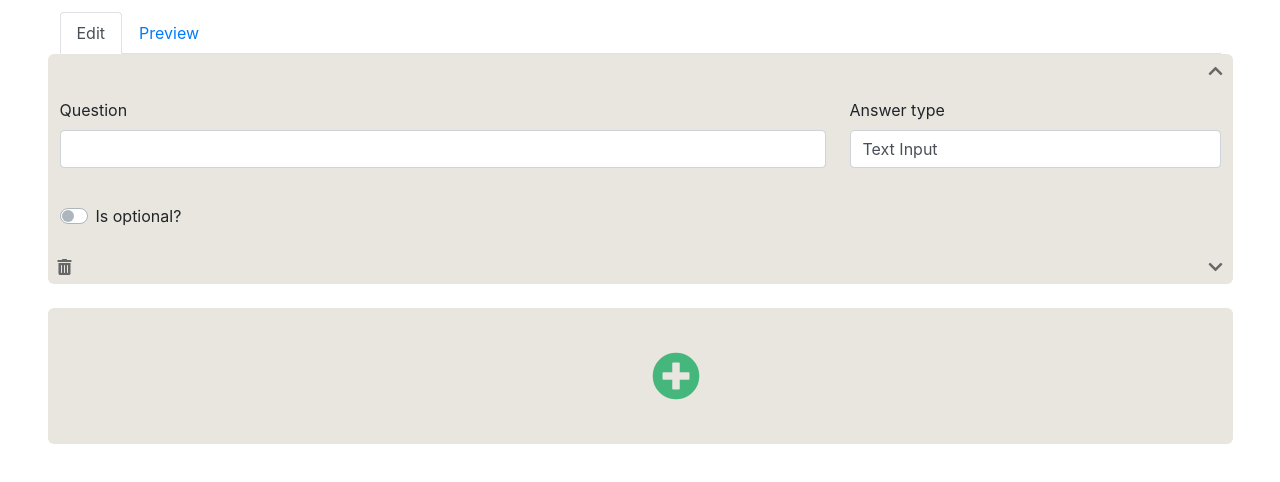
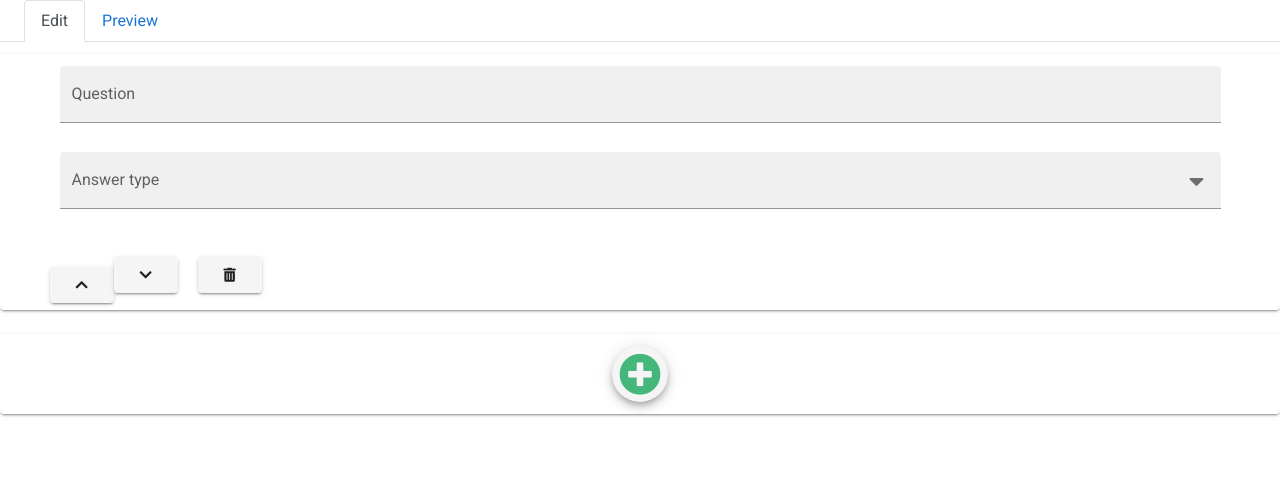
Before and after one commit to 777PolarFox777/survue, a Vue app: page / in a window 1280 px wide. Shown: the top 482 px of the page. Built offline with nearby package versions, Linux system fonts and the light colour scheme.

Commit message:
Use Vuetify grid system

```diff
--- a/src/App.vue
+++ b/src/App.vue
@@ -1,5 +1,6 @@
 <template>
-  <div class="container width-75 padding-y-24">
+  <v-app>
+    <div class="">
       <ul class="nav nav-tabs margin-bottom-12">
         <li class="nav-item">
           <a class="nav-link" @click="changeTab(tabs.edit)" :class="{ active: tab === tabs.edit}">Edit</a>
@@ -18,6 +19,7 @@
         TODO
       </template>
     </div>
+  </v-app>
 </template>
 
 <script>
@@ -97,4 +99,8 @@ export default {
       bottom: 5px;
     }
   }
+
+  body {
+    background-color: #e5e5e0;
+  }
 </style>
--- a/src/components/QuestionFormItem.vue
+++ b/src/components/QuestionFormItem.vue
@@ -1,44 +1,39 @@
 <template>
-  <div class="row question-panel">
+  <v-card>
+    <v-container :class="{ 'mb-6': !isAddQuestion }">
       <template v-if="isAddQuestion">
-      <div class="offset-6 col-1 margin-auto">
-        <button @click="$emit('add-question')" class="add-question-button align-self-center">
-          <i class="fa fa-3x fa-plus-circle" />
-        </button>
-      </div>
+        <v-row justify="center">
+          <v-col cols="2" class="d-flex">
+            <v-btn fab @click="$emit('add-question')" class="ma-auto">
+              <i class="fa fa-3x fa-plus-circle add-question-icon" />
+            </v-btn>
+          </v-col>
+        </v-row>
       </template>
       <template v-else>
-      <div class="col-8 margin-bottom-12">
-        <label>Question</label>
-        <input v-model="question.question" class="form-control" />
+        <div>
+          <v-text-field filled label="Question" v-model="question.question" />
         </div>
-      <div class="col-4 margin-bottom-12">
-        <label>Answer type</label>
-        <select v-model="question.type" class="form-control">
-          <option :value="questionTypes.textInput">Text Input</option>
-          <option :value="questionTypes.textarea">Textarea</option>
-          <option :value="questionTypes.select">Select</option>
-          <option :value="questionTypes.checkbox">Checkbox</option>
-          <option :value="questionTypes.radio">Radio</option>
-        </select>
+        <div>
+          <v-select filled :items="items" v-model="question.type" label="Answer type" />
         </div>
-      <div class="col-4 margin-bottom-12">
+        <div>
           <div class="custom-control custom-switch">
-          <input type="checkbox" class="custom-control-input" id="customSwitch1">
-          <label class="custom-control-label" for="customSwitch1">Is optional?</label>
+            <v-input label="Is optional?" type="checkbox" class="custom-control-input" id="customSwitch1" />
           </div>
         </div>
-      <button class="order-button up" @click="$emit('move-question', question.id, 'up')">
+        <v-btn class="order-button up" @click="$emit('move-question', question.id, 'up')">
           <i class="fa fa-chevron-up" />
-      </button>
-      <button class="order-button down" @click="$emit('move-question', question.id, 'down')">
+        </v-btn>
+        <v-btn class="order-button down" @click="$emit('move-question', question.id, 'down')">
           <i class="fa fa-chevron-down" />
-      </button>
-      <button @click="$emit('remove-question', question.id)" class="remove-question-button">
+        </v-btn>
+        <v-btn @click="$emit('remove-question', question.id)" class="remove-question-button">
           <i class="fa fa-trash-alt" />
-      </button>
+        </v-btn>
       </template>
-  </div>
+    </v-container>
+  </v-card>
 </template>
 
 <script>
@@ -54,8 +49,10 @@ export default {
     },
   },
   setup() {
+    const items = Object.keys(questionTypes);
+
     return {
-      questionTypes,
+      items,
     };
   }
 };
@@ -79,7 +76,7 @@ export default {
   .question-panel {
     position: relative;
     padding: 32px 0;
-    background-color: #e9e5df;
+    background-color: white;
     border-radius: 6px;
 
     &:not(:last-child) {
@@ -87,7 +84,7 @@ export default {
     }
   }
 
-  .add-question-button {
+  .add-question-icon {
     color: #45b77c;
   }
 
```
Also changed, not shown: src/components/NavTabs.vue (added, +21 -0 lines). Lines whose indentation alone changed are shown as unchanged.
